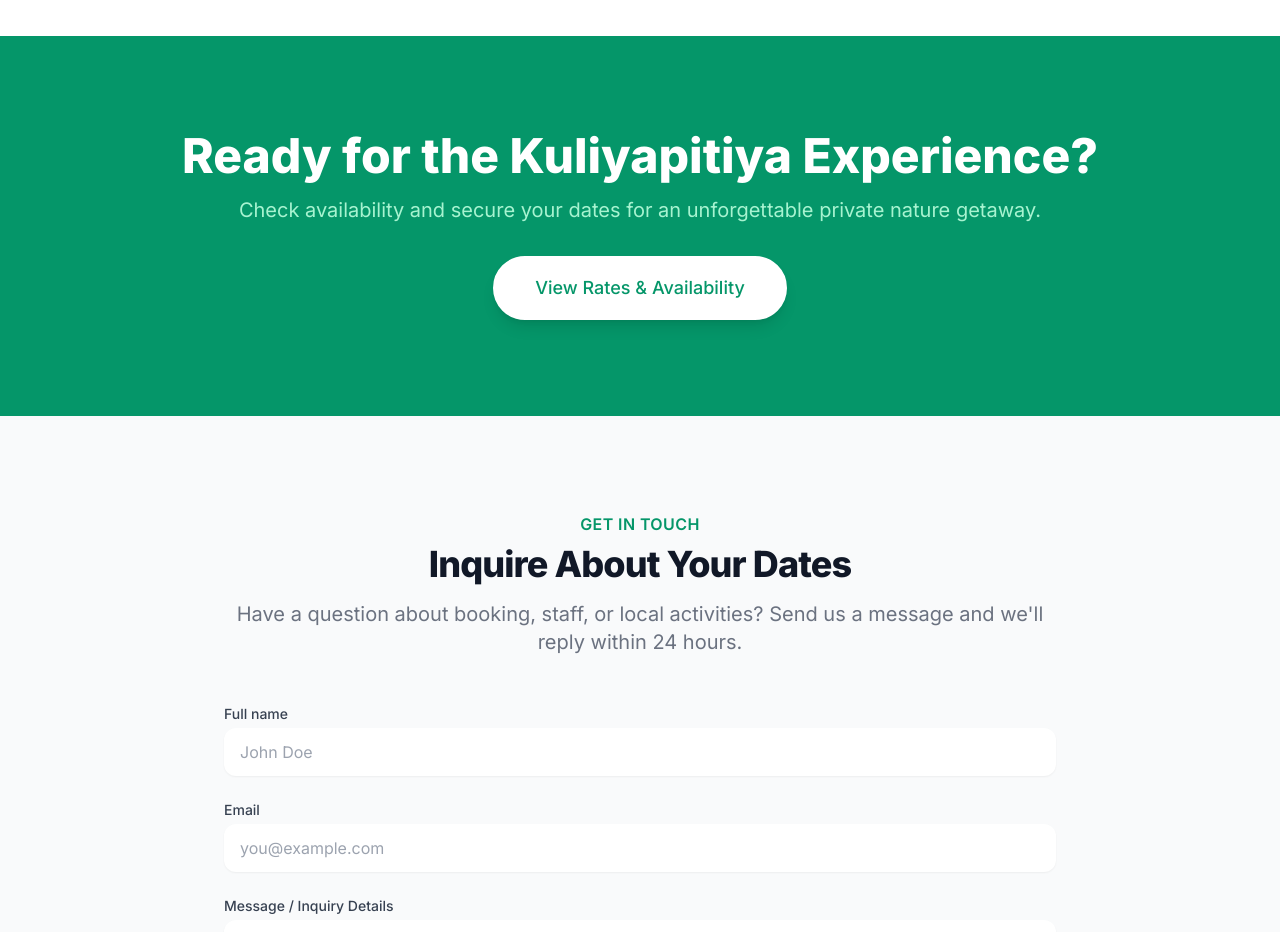
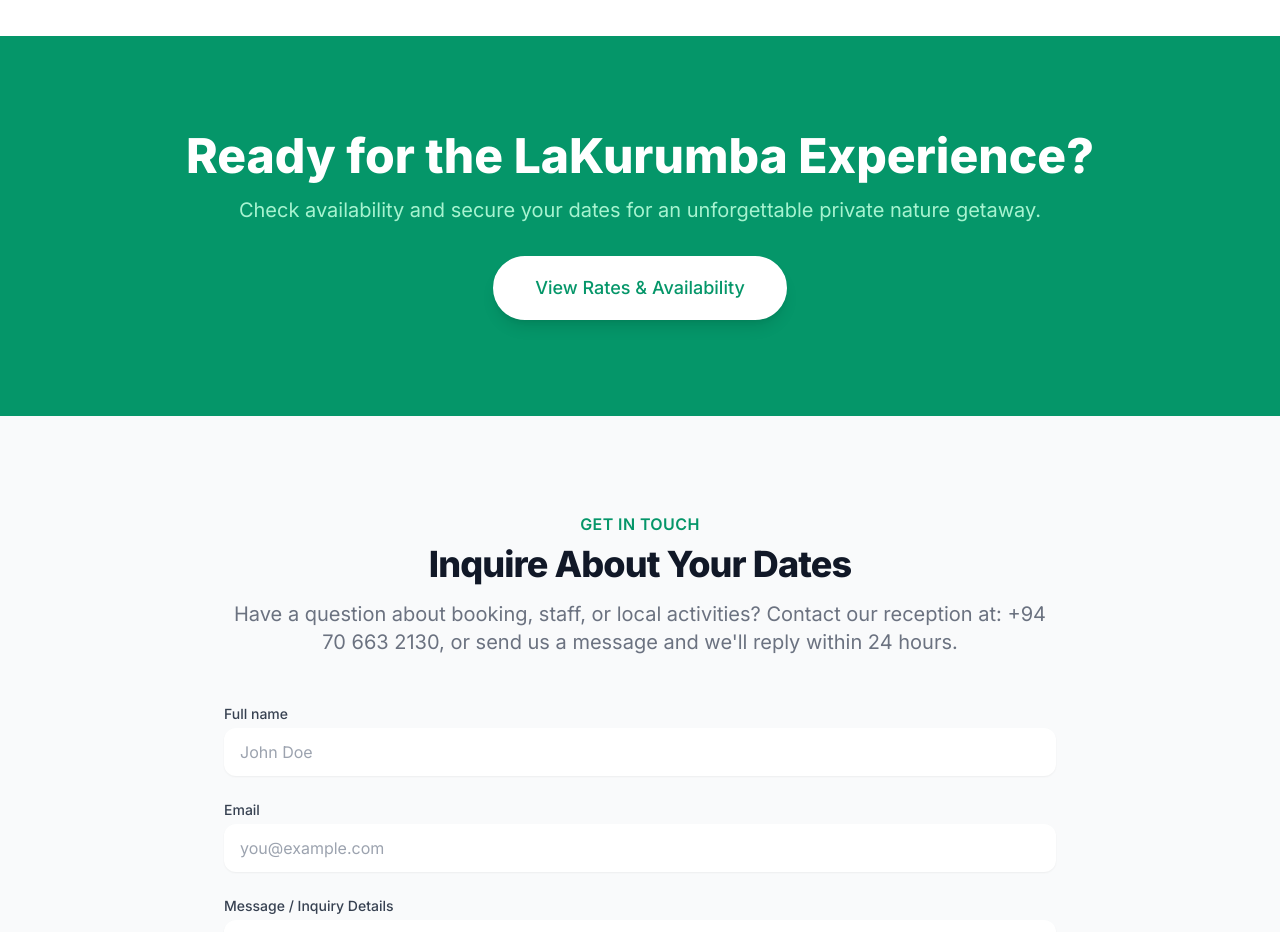
Before and after one commit to lakurumbamanagement-ux/lakurumumba-resort-website-, a plain HTML site: page index.html in a window 1280 px wide. Shown: the part 2640-3572 px from the top of the page. Drawn offline with nearby package versions, Linux system fonts and the light colour scheme.

Commit message:
Update index.html

```diff
--- a/index.html
+++ b/index.html
@@ -206,7 +206,7 @@
     <section id="rates" class="bg-emerald-600 py-24">
         <div class="max-w-7xl mx-auto px-4 sm:px-6 lg:px-8 text-center">
             <h2 class="text-4xl font-extrabold text-white sm:text-5xl">
-                Ready for the Kuliyapitiya Experience?
+                Ready for the LaKurumba Experience?
             </h2>
             <p class="mt-4 text-xl text-emerald-200">
                 Check availability and secure your dates for an unforgettable private nature getaway.
@@ -226,7 +226,7 @@
                     Inquire About Your Dates
                 </p>
                 <p class="mt-4 text-xl text-gray-500">
-                    Have a question about booking, staff, or local activities? Send us a message and we'll reply within 24 hours.
+                    Have a question about booking, staff, or local activities? Contact our reception at: +94 70 663 2130, or send us a message and we'll reply within 24 hours.
                 </p>
             </div>
 
```
